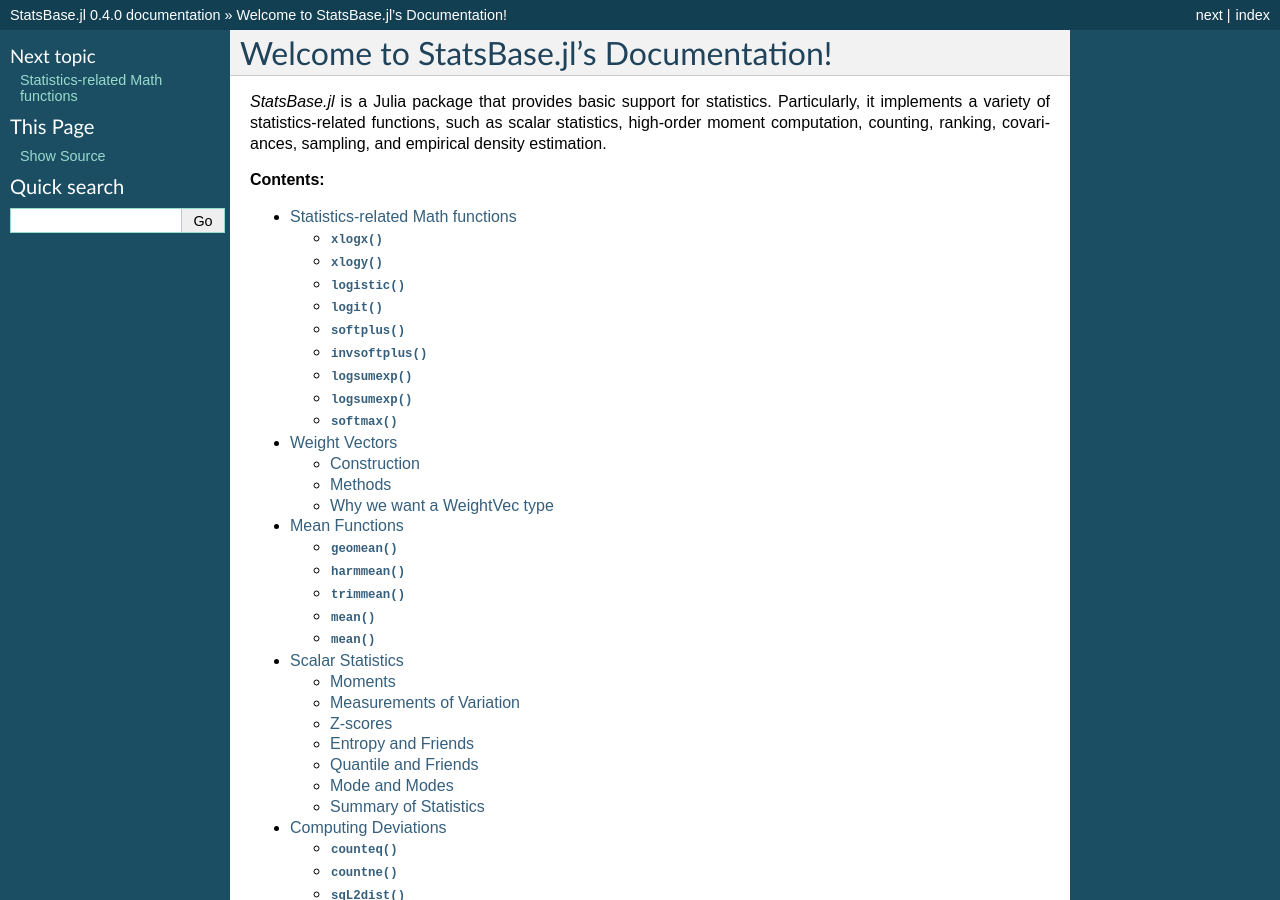
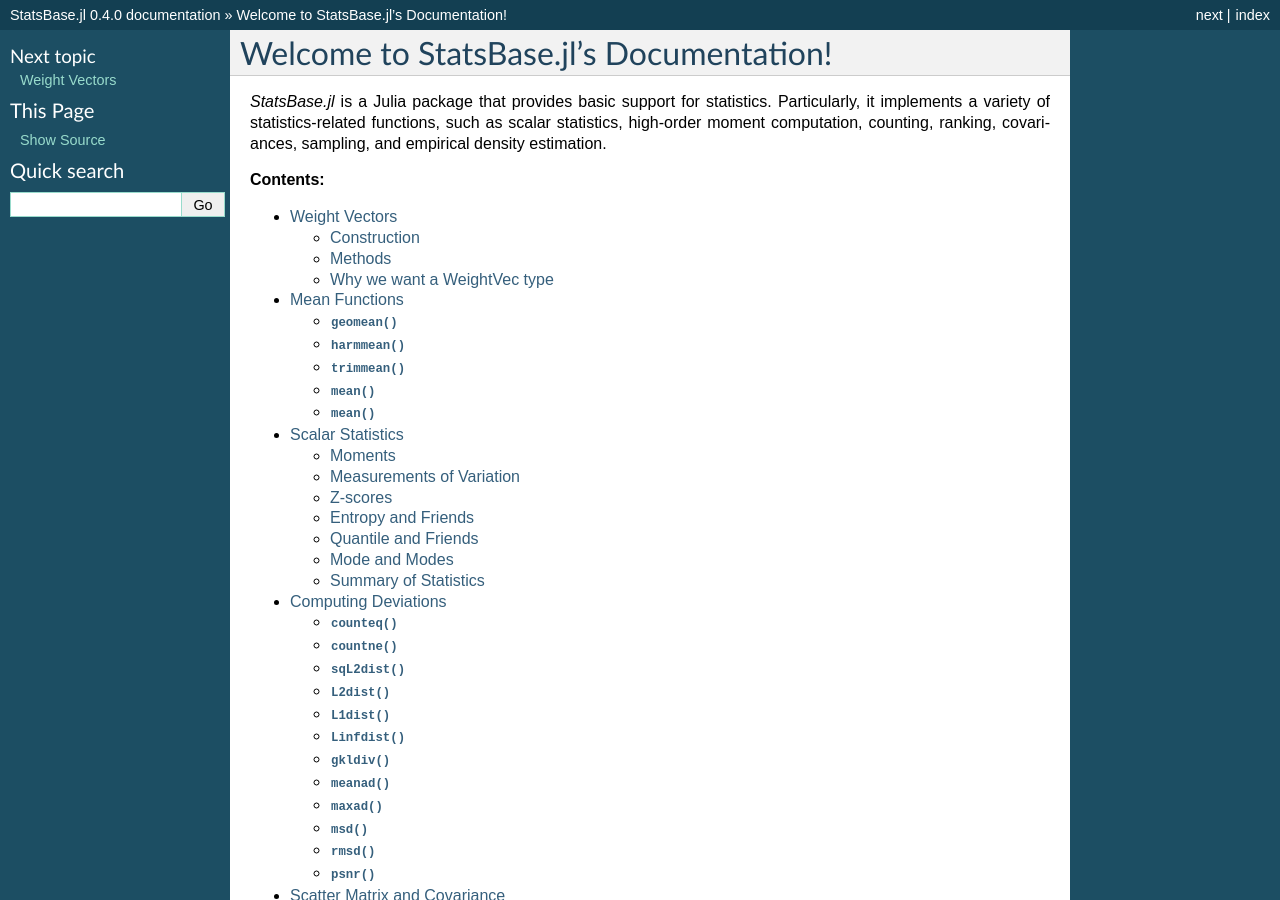
Before and after one commit to JuliaStats/StatsBase.jl, a Sphinx documentation site: the page built from docs/source/index.rst, in a window 1280 px wide and 900 px high. Built offline with Sphinx 7.4.7, drawn with Linux system fonts in a browser that asks for light colours; formulas are drawn with MathJax 3; some of the changed lines change nothing that is shown.

Commit message:
remove math functions (already migrated to StatsFuns)

```diff
--- a/docs/source/index.rst
+++ b/docs/source/index.rst
@@ -11,7 +11,6 @@
 .. toctree::
    :maxdepth: 2
 
-   mathfuns.rst
    weightvec.rst
    means.rst
    scalarstats.rst
--- a/docs/source/mathfuns.rst
+++ /dev/null
@@ -1,50 +0,0 @@
-Statistics-related Math functions
-===================================
-
-The package provides a set of math functions that are related to statistical computation:
-
-.. function:: xlogx(x)
-
-    ``x * log(x)`` when ``x > 0``, or ``0`` otherwise.
-
-.. function:: xlogy(x, y)
-
-    ``x * log(y)`` when ``x > 0``, or ``0`` otherwise.
-
-.. function:: logistic(x)
-
-    Logistic function: ``1 / (1 + exp(-x))``.
-
-.. function:: logit(x)
-
-    Logit function: ``log(x / (1 - x))``.
-
-.. function:: softplus(x)
-
-    Softplus function: ``log(1 + exp(x))``.
-
-.. function:: invsoftplus(x)
-
-    Inverse softplus function: ``log(exp(x) - 1)``.
-
-**Note:** all functions listed above have vectorized versions.
-
-.. function:: logsumexp(x, y)
-
-    Logarithm of sum of exponents: ``log(exp(x) + exp(y))``, computed in a numerically stable way.
-
-.. function:: logsumexp(x)
-
-    Logarithm of sum of exponents of all elements in ``x``, *i.e.* ``log(sum(exp(x)))``. Here, ``x`` is an array.
-
-.. function:: softmax(x)
-
-    Softmax function: ``exp(x) ./ sum(exp(x))`` for a given array ``x``.
-
-.. function:: softmax!(r, x)
-
-    Compute the softmax function over ``x`` and write the results to ``r``. Here, ``r`` should have the same size as ``x``.
-
-.. function:: softmax!(x)
-
-    Compute the softmax function over ``x`` and write the results inplace to ``x``.
```
Also changed, not shown: 5 other files.
